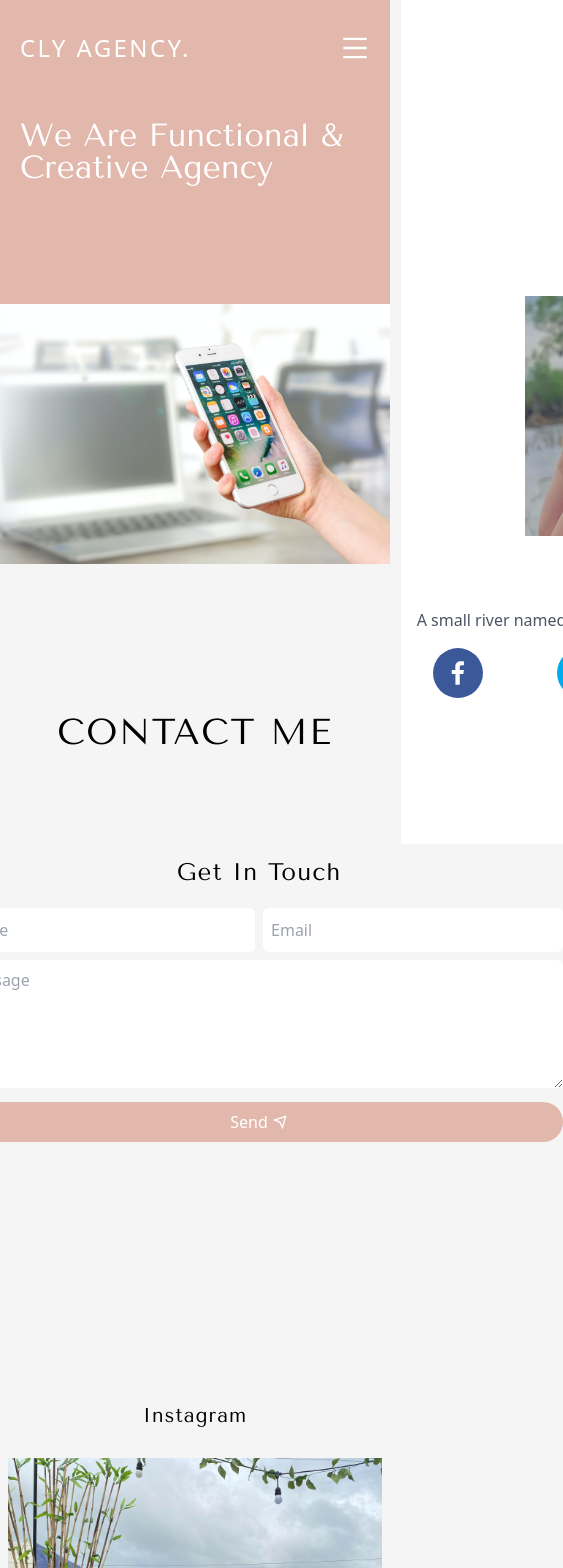
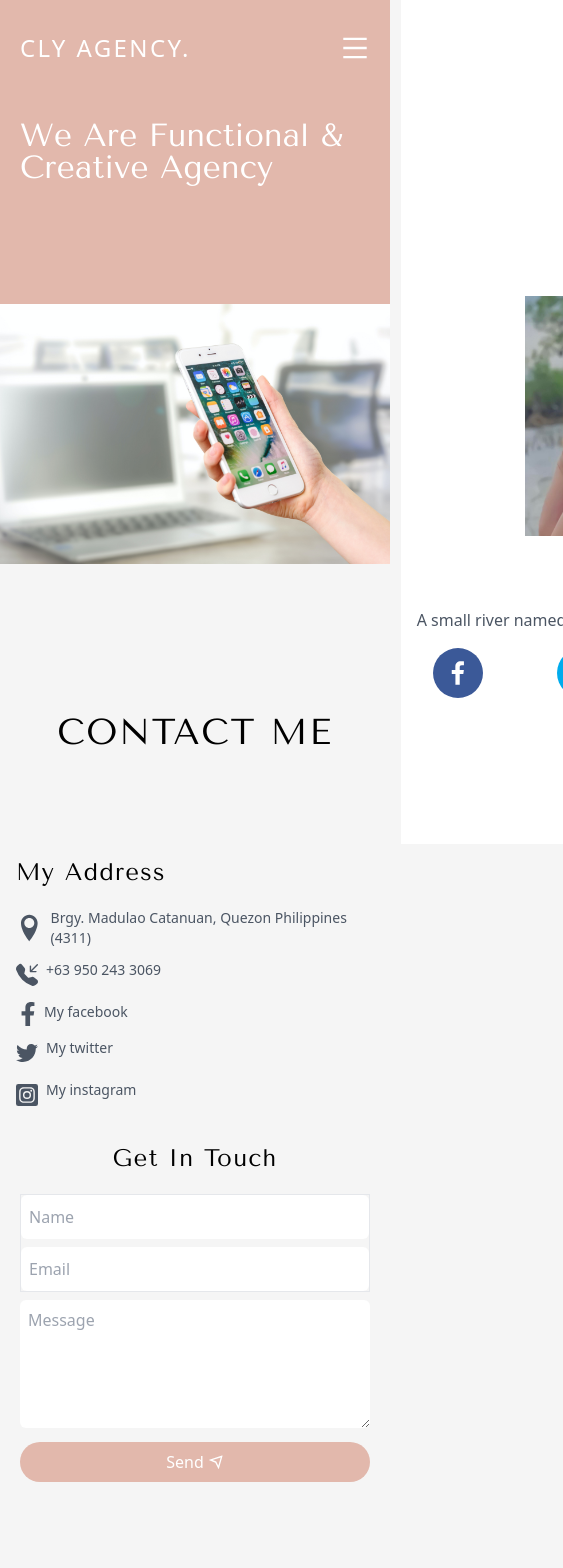
Before and after one commit to Rej327/cly-blog, a React (Create React App) app in the folder client/: page /contact-me in a window 390 px wide. Shown: the top 1568 px of the page, 563 px wide, since content can reach past the window. Built offline with nearby package versions, Linux system fonts and the light colour scheme; no server answers; the HTML template or start-up script is replaced by a standard one.

Commit message:
Add responsive design

```diff
--- a/client/src/components/ContactMe.js
+++ b/client/src/components/ContactMe.js
@@ -37,8 +37,8 @@ const ContactMe = () => {
       <h1 className="font-tenor text-4xl py-5 tracking-wider w-full text-center">
         CONTACT ME
       </h1>
-      <div className="mt-16 flex justify-center">
-        <div className="max-w-[320px]">
+      <div className="mt-16 lg:flex justify-center">
+        <div className="lg:max-w-[320px] px-4">
           <h1 className="font-tenor text-2xl py-5 tracking-wider">
             My Address
           </h1>
@@ -81,25 +81,25 @@ const ContactMe = () => {
             </a>
           </p>
         </div>
-        <div className="h-auto w-auto ml-5 ">
+        <div className="h-auto w-auto mx-5 ">
           <h1 className="font-tenor text-center text-2xl py-5 tracking-wider">
             Get In Touch
           </h1>
           <form ref={form} onSubmit={sendEmail}>
-            <div className="flex gap-2 w-max ">
+            <div className="grid grid-cols-1 lg:flex gap-2 w-full border border-solid">
               <input
                 type="text"
                 name="name"
                 placeholder="Name"
                 required
-                className="h-11 w-[300px] p-2 rounded-md outline-[#E2B8AC]"
+                className="h-11 w-[100%] lg:w-[300px] p-2 rounded-md outline-[#E2B8AC]"
               />
               <input
                 type="text"
                 name="email"
                 placeholder="Email"
                 required
-                className="h-11 w-[300px] p-2 rounded-md outline-[#E2B8AC]"
+                className="h-11 w-[100%]  lg:w-[300px] p-2 rounded-md outline-[#E2B8AC]"
               />
             </div>
             <div className="h-auto w-full  mt-2">
```
